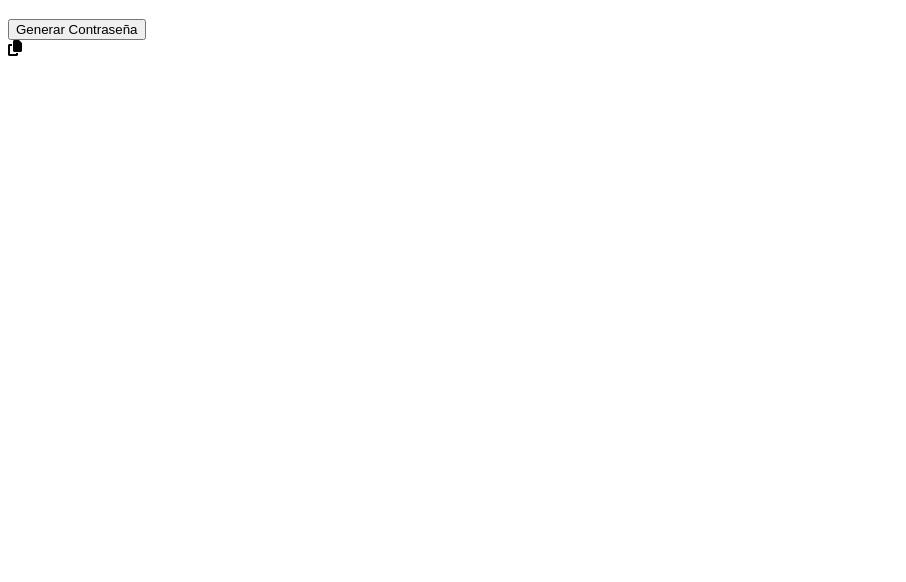
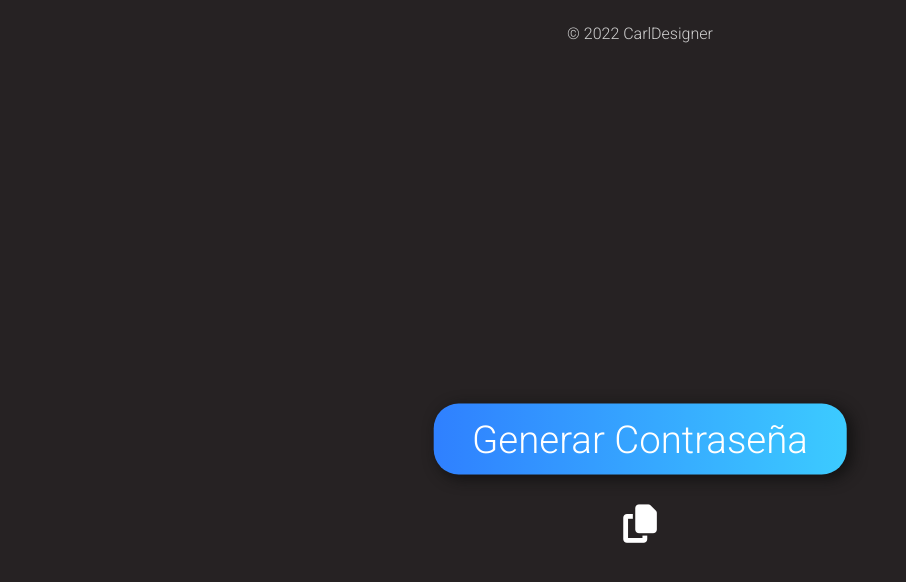
Before and after one commit to CarlDesigner/PasswordGenerator, a plain HTML site: page index.html in a window 1280 px wide. Shown: the whole page, without its empty margins (0-906 px from the left). Drawn offline with Linux system fonts and the light colour scheme.

Commit message:
Se agregan los estilos

```diff
--- a/assets/css/styles.css
+++ b/assets/css/styles.css
@@ -0,0 +1,81 @@
+/* fonts */
+@import url('https://fonts.googleapis.com/css2?family=Poiret+One&family=Righteous&display=swap');
+
+body {
+    background-color: #262223;
+    color: #fff;
+}
+
+.container {
+    position: absolute;
+    top: 50%;
+    left: 50%;
+    transform: translate(-50%, -50%);
+    text-align: center;
+}
+
+h3 {
+    font-size: 4vw;
+    height: 50px;
+    margin-bottom: 3.5vw;
+    font-family: 'Roboto', sans-serif;
+    font-weight: 500;
+}
+
+.fa-solid {
+    font-size: 3vw;
+    color: #fff;
+    margin: auto;
+    margin-top: 30px;
+}
+
+.fa-solid:hover {
+    color: #2f80ff;
+    transition: all 0.4s;
+}
+
+.fa-solid,
+button {
+    cursor: pointer;
+}
+
+button {
+    font-size: 3vw;
+    background: linear-gradient(90deg, rgba(47, 128, 255, 1) 0%, rgba(60, 203, 255, 1) 100%);
+    border: 0;
+    padding: 1vw 3vw;
+    border-radius: 25px;
+    color: #fff;
+    box-shadow: 5px 3.5px 14px 1.5px rgba(15, 15, 15, 0.76);
+    font-family: 'Roboto', sans-serif;
+    font-weight: 300;
+}
+
+button:hover {
+    opacity: 0.8;
+    transition: all 0.4s;
+}
+
+.copyrightText {
+    display: flex;
+    justify-content: center;
+}
+
+.copyrightText a {
+    color: #1fc586;
+    font-size: 25px;
+    text-decoration: none;
+    font-family: 'Righteous', cursive;
+}
+
+.copyrightText p {
+    color: #d0d0d0;
+    font-weight: 100;
+    font-family: 'Roboto', sans-serif;
+}
+
+small {
+    font-size: 25px;
+    color: #d0d0d0;
+    font-family: 'Poiret One', cursive;
+}
--- a/index.html
+++ b/index.html
@@ -23,6 +23,12 @@
         <br>
         <i id="copiar" class="fa-solid fa-copy"></i>
     </div>
+
+    <div class="copyrightText">
+        <p>&copy; 2022 CarlDesigner</p>
+        <!-- <a href="index.html">Carl<small id="des">Designer&trade;</small></a> -->
+    </div>
+
     <!-- scipts -->
     <script src="/assets/js/app.js"></script>
 </body>
```
